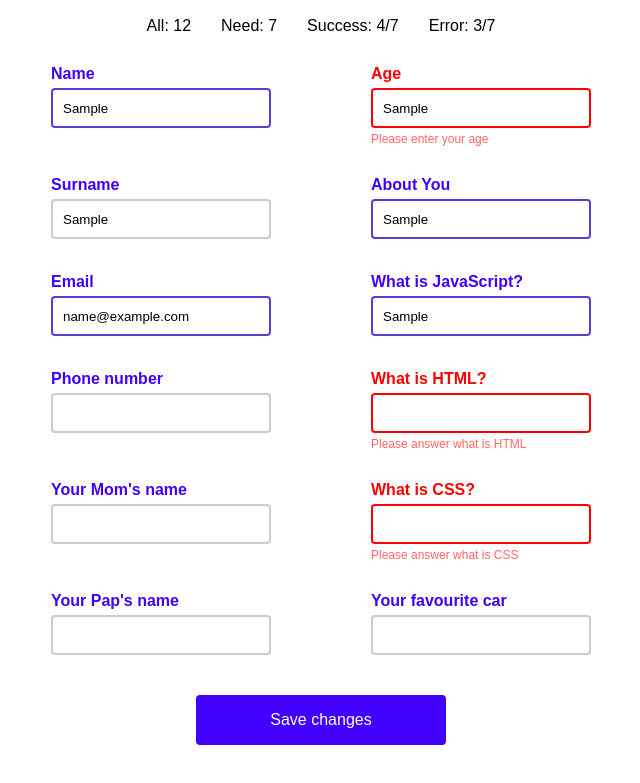
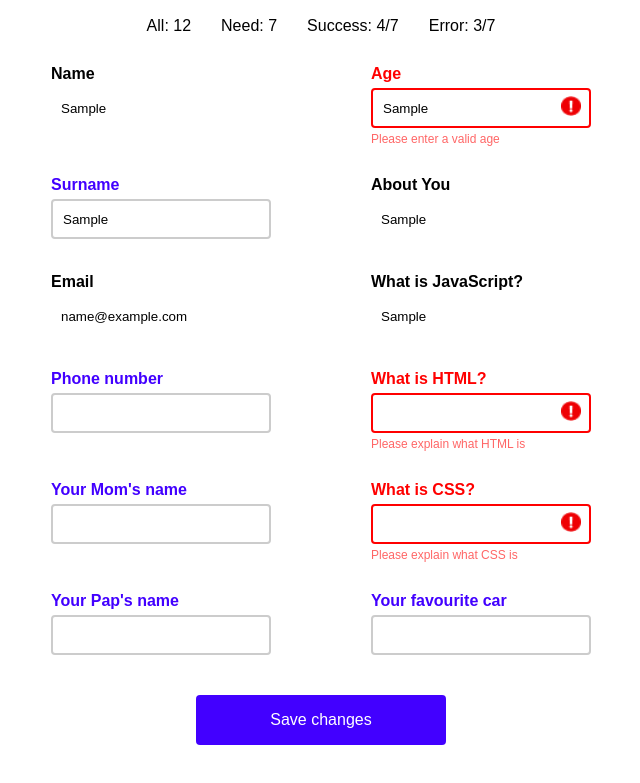
Before and after one commit to AmalStudentWepro/HomeWork-36, a plain HTML site: page index.html in a window 1280 px wide. Both pictures are taken after typing "Sample", "Sample", "Sample", "Sample", "name@example.com", "Sample" into the empty fields and a click on the button "Save changes". Shown: the part 90-873 px from the top of the page, without its empty margins (319-959 px from the left). Drawn offline with Linux system fonts and the light colour scheme.

Commit message:
Add files via upload

```diff
--- a/index.html
+++ b/index.html
@@ -19,16 +19,21 @@
 
   <form name="userInfo">
     <div class="row">
+
       <div class="field">
         <label>Name</label>
         <input class="required" type="text" name="username" />
+        <img class="error-icon" src="./img/znak.png" alt="Error" />
         <p class="hint">Need to fill</p>
       </div>
+
       <div class="field">
         <label>Age</label>
         <input class="required" type="text" name="age" />
+        <img class="error-icon" src="./img/znak.png" alt="Error" />
         <p class="hint">Need to fill</p>
       </div>
+
     </div>
 
     <div class="row">
@@ -40,6 +45,7 @@
       <div class="field">
         <label>About You</label>
         <input class="required" type="text" name="aboutYou" />
+        <img class="error-icon" src="./img/znak.png" alt="Error" />
         <p class="hint">Need to fill</p>
       </div>
     </div>
@@ -48,11 +54,13 @@
       <div class="field">
         <label>Email</label>
         <input class="required" type="text" name="emailAddress" />
+        <img class="error-icon" src="./img/znak.png" alt="Error" />
         <p class="hint">Need to fill</p>
       </div>
       <div class="field">
         <label>What is JavaScript?</label>
         <input class="required" type="text" name="whatIsJavaScript" />
+        <img class="error-icon" src="./img/znak.png" alt="Error" />
         <p class="hint">Need to fill</p>
       </div>
     </div>
@@ -66,6 +74,7 @@
       <div class="field">
         <label>What is HTML?</label>
         <input class="required" type="text" name="html"/>
+        <img class="error-icon" src="./img/znak.png" alt="Error" />
         <p class="hint">Need to fill</p>
       </div>
     </div>
@@ -80,6 +89,7 @@
       <div class="field">
         <label>What is CSS?</label>
         <input class="required" type="text" name="css" />
+        <img class="error-icon" src="./img/znak.png" alt="Error" />
         <p class="hint">Need to fill</p>
       </div>
     </div>
--- a/script.js
+++ b/script.js
@@ -1,86 +1,89 @@
-const form = document.forms['userInfo']
-const inputs = document.querySelectorAll('input')
-const required = document.querySelectorAll('.required')
+const mainForm = document.forms['userInfo'];
+const inputElements = document.querySelectorAll('input');
+const mandatoryFields = document.querySelectorAll('.required');
 
-const rules = {
-  username: /^[a-zA-Z]+$/,
-  age: /^(?:[1-9][0-9]?|100)$/,
-  aboutYou: /^[a-zA-Z]+$/,
-  emailAddress: /^[a-zA-Z0-9._%+-]+@[a-zA-Z0-9.-]+\.[a-zA-Z]{2,}$/,
-  whatIsJavaScript: /^[a-zA-Z]+$/,
-  html: /^[a-zA-Z]+$/,
-  css: /^[a-zA-Z]+$/
+const regexRules = {
+    username: /^[a-zA-Z]+$/,
+    age: /^[0-9]+$/,
+    aboutYou: /^[a-zA-Z]+$/,
+    emailAddress: /^[a-zA-Z0-9._%+-]+@[a-zA-Z0-9.-]+\.[a-zA-Z]{2,}$/,
+    whatIsJavaScript: /^[a-zA-Z]+$/,
+    html: /^[a-zA-Z]+$/,
+    css: /^[a-zA-Z]+$/
+};
+
+const errorMessages = {
+    username: 'Please enter a valid name',
+    age: 'Please enter a valid age',
+    aboutYou: 'Please describe yourself',
+    emailAddress: 'Please enter a valid email address',
+    whatIsJavaScript: 'Please explain what JavaScript is',
+    html: 'Please explain what HTML is',
+    css: 'Please explain what CSS is'
+};
+
+function updateStats() {
+    const validFields = document.querySelectorAll('.required.passed');
+    const invalidFields = document.querySelectorAll('.required.failed');
+
+    document.getElementById('total').textContent = `All: ${inputElements.length}`;
+    document.getElementById('required').textContent = `Need: ${mandatoryFields.length}`;
+    document.getElementById('completed').textContent = `Success: ${validFields.length}/${mandatoryFields.length}`;
+    document.getElementById('errors').textContent = `Error: ${invalidFields.length}/${mandatoryFields.length}`;
 }
 
-const messages = {
-  username: 'Please enter your name',
-  age: 'Please enter your age',
-  aboutYou: 'Please tell about yourself',
-  emailAddress: 'Please enter your email address',
-  whatIsJavaScript: 'Please answer what is JavaScript',
-  html: 'Please answer what is HTML',
-  css: 'Please answer what is CSS'
+function checkInputs(fieldsToCheck) {
+    let formIsValid = true;
+
+    fieldsToCheck.forEach((input) => {
+        if (!input.classList.contains('required')) return;
+
+        const rule = regexRules[input.name];
+        const value = input.value.trim();
+        const errorIcon = input.nextElementSibling;  // картинка должна идти сразу после инпута
+
+        input.classList.remove('passed', 'failed');
+        input.nextElementSibling.nextElementSibling.textContent = '';
+
+        if (value !== '' && rule && rule.test(value)) {
+            input.style.border = 'none';
+            input.previousElementSibling.style.color = 'initial';
+            input.classList.add('passed');
+            errorIcon.style.display = 'none';  // Скрываем картинку при правильном значении
+        } else {
+            input.style.border = '2px solid red';
+            input.previousElementSibling.style.color = 'red';
+            input.nextElementSibling.nextElementSibling.textContent = errorMessages[input.name] || '✘ Ошибка';
+            input.nextElementSibling.nextElementSibling.style.color = 'red';
+            input.classList.add('failed');
+            errorIcon.style.display = 'inline';  // Показываем картинку при ошибке
+            formIsValid = false;
+        }
+    });
+
+    updateStats();
+    return formIsValid;
 }
 
-function updateStats() {
-  const valid = document.querySelectorAll('.required.passed')
-  const invalid = document.querySelectorAll('.required.failed')
+inputElements.forEach((input) => {
+    input.addEventListener('input', () => {
+        checkInputs([input]);
+    });
+});
 
-  document.getElementById('total').textContent = `All: ${inputs.length}`
-  document.getElementById('required').textContent = `Need: ${required.length}`
-  document.getElementById('completed').textContent = `Success: ${valid.length}/${required.length}`
-  document.getElementById('errors').textContent = `Error: ${invalid.length}/${required.length}`
-}
+mainForm.addEventListener('submit', (e) => {
+    e.preventDefault();
 
-function check(fields) {
-  let valid = true
+    if (!checkInputs(mandatoryFields)) return;
 
-  fields.forEach(input => {
-    if (!input.classList.contains('required')) return
+    const collected = new FormData(mainForm);
+    const result = {};
 
-    const rule = rules[input.name]
-    const value = input.value.trim()
-    const hint = input.nextElementSibling
+    for (let [key, value] of collected.entries()) {
+        result[key] = value;
+    }
 
-    input.classList.remove('passed', 'failed')
+    console.log(result);
+});
 
-    if (value !== '' && rule && rule.test(value)) {
-      input.style.border = ''
-      input.previousElementSibling.style.color = ''
-      hint.textContent = ''
-      input.classList.add('passed')
-    } else {
-      input.style.border = '2px solid red'
-      input.previousElementSibling.style.color = 'red'
-      hint.textContent = messages[input.name]
-      hint.style.color = 'red'
-      input.classList.add('failed')
-      valid = false
-    }
-  })
-
-  updateStats()
-  return valid
-}
-
-inputs.forEach(input => {
-  input.addEventListener('input', () => {
-    check([input])
-  })
-})
-
-form.addEventListener('submit', e => {
-  e.preventDefault()
-  if (!check(required)) return
-
-  const data = new FormData(form)
-  const result = {}
-
-  for (let [key, value] of data.entries()) {
-    result[key] = value
-  }
-
-  console.log(result)
-})
-
-updateStats()
+updateStats();
--- a/style.css
+++ b/style.css
@@ -74,3 +74,37 @@
     font-size: 16px;
     cursor: pointer;
   }
+
+
+
+
+
+
+  .field {
+    display: flex;
+    flex-direction: column;
+    width: 220px;
+    position: relative;
+  }
+
+  .field input {
+    width: 100%;
+    height: 40px;
+    border: 2px solid #ccc;
+    border-radius: 4px;
+    padding: 0 10px;
+  }
+
+  .error-icon {
+    width: 20px;
+    height: 20px;
+    display: none;
+    position: absolute;
+    right: 10px;
+    top: 50%;
+    transform: translateY(-50%);
+  }
+
+  .field.invalid .error-icon {
+    display: block;
+  }
```
Also changed, not shown: img/znak.png (added).
